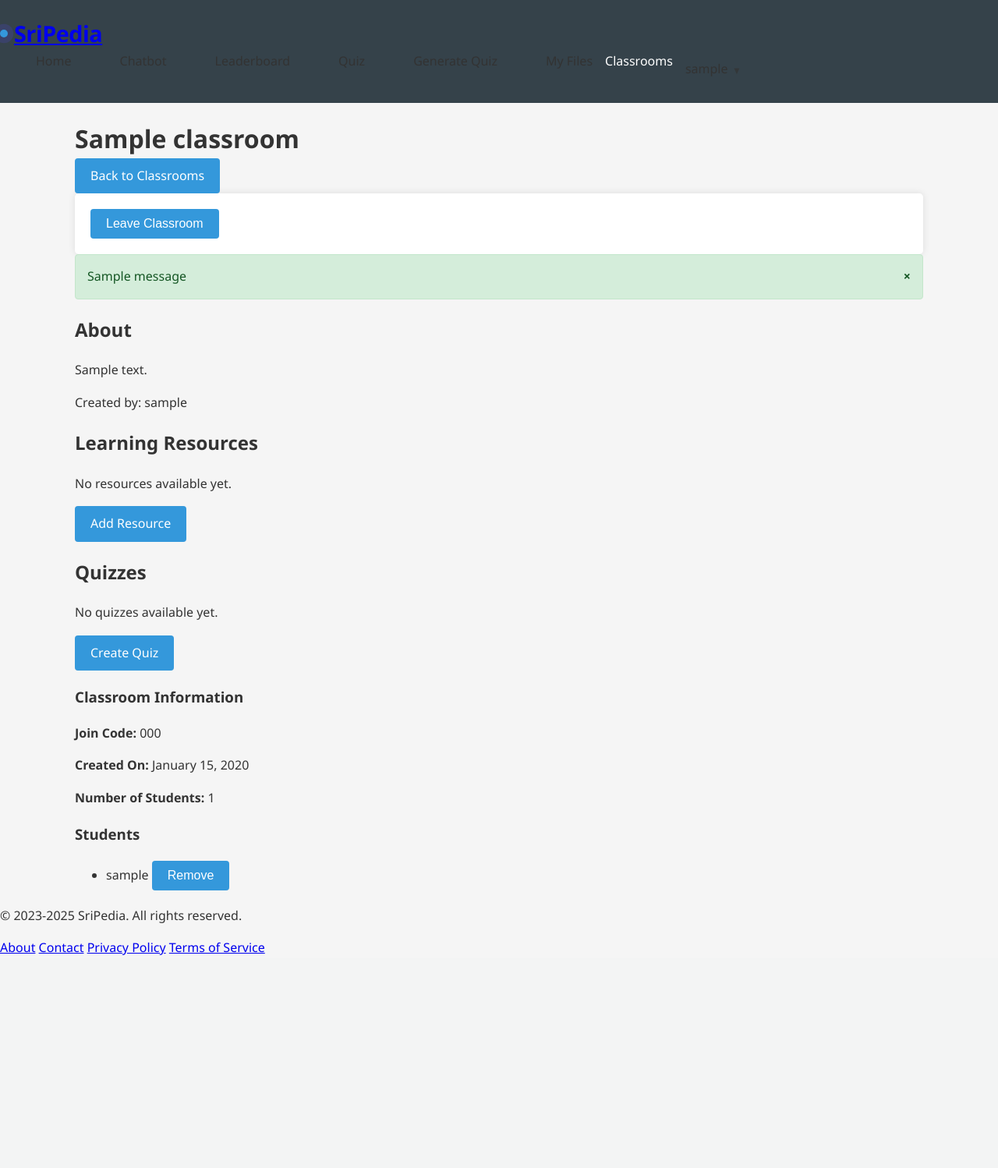
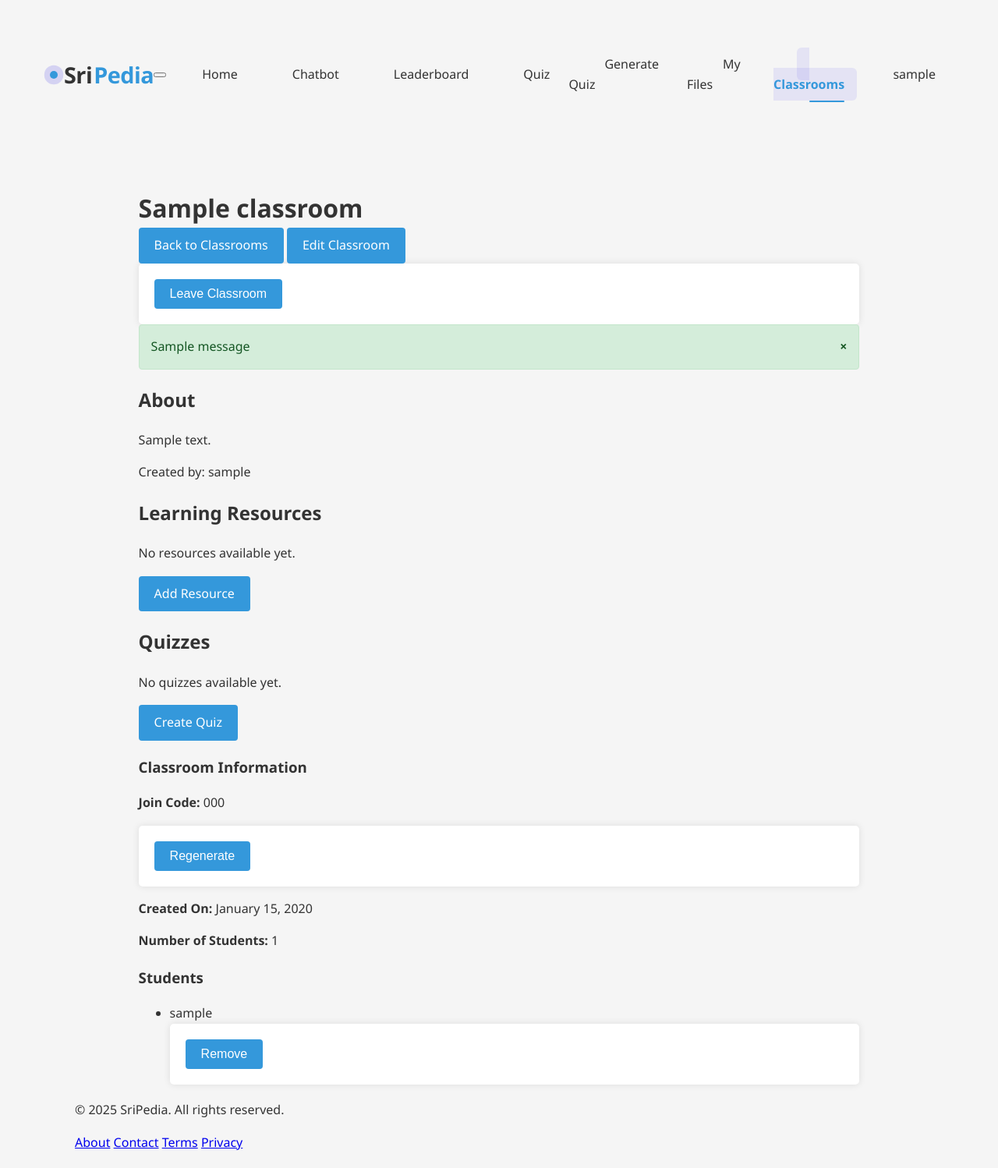
Before and after one commit to Senaath-Suraweera/SriPedia, a Django app: page /auth/classrooms/1/ in a window 1280 px wide. Shown: the whole page at 78% size. Before the commit the page ends 1225 px from the top, so only its background shows below. Run offline with Django 4.2, Linux system fonts and the light colour scheme; a user stored in the database is signed in; tables that the repository leaves empty hold one stand-in row (values such as "Sample post"); one stand-in notice (Sample message) is shown.

Commit message:
added the classroom feature

```diff
--- a/authentication/templates/authentication/classroom_detail.html
+++ b/authentication/templates/authentication/classroom_detail.html
@@ -1,4 +1,4 @@
-{% extends 'authentication/base.html' %}
+{% extends 'authentication/base_logged_in.html' %}
 {% load static %}
 
 {% block title %}{{ classroom.name }} - SriPedia{% endblock %}
@@ -9,6 +9,9 @@
         <h1>{{ classroom.name }}</h1>
         <div>
             <a href="{% url 'classroom_list' %}" class="btn btn-outline-primary">Back to Classrooms</a>
+            {% if is_teacher %}
+            <a href="{% url 'edit_classroom' classroom.id %}" class="btn btn-primary">Edit Classroom</a>
+            {% endif %}
             {% if is_student %}
             <form method="post" action="{% url 'leave_classroom' classroom.id %}" class="d-inline">
                 {% csrf_token %}
@@ -74,7 +77,13 @@
                     <h3 class="mb-0">Classroom Information</h3>
                 </div>
                 <div class="card-body">
-                    <p><strong>Join Code:</strong> {{ classroom.join_code }}</p>
+                    <div class="d-flex justify-content-between align-items-center mb-3">
+                        <p class="mb-0"><strong>Join Code:</strong> {{ classroom.join_code }}</p>
+                        <form method="post" action="{% url 'regenerate_join_code' classroom.id %}" class="d-inline">
+                            {% csrf_token %}
+                            <button type="submit" class="btn btn-sm btn-outline-secondary">Regenerate</button>
+                        </form>
+                    </div>
                     <p><strong>Created On:</strong> {{ classroom.created_at|date:"F j, Y" }}</p>
                     <p><strong>Number of Students:</strong> {{ classroom.students.count }}</p>
                 </div>
@@ -92,7 +101,10 @@
                         <li class="list-group-item d-flex justify-content-between align-items-center">
                             {{ student.username }}
                             {% if is_teacher %}
-                            <button class="btn btn-sm btn-outline-danger">Remove</button>
+                            <form method="post" action="{% url 'remove_student' classroom.id student.id %}" class="d-inline">
+                                {% csrf_token %}
+                                <button type="submit" class="btn btn-sm btn-outline-danger" onclick="return confirm('Are you sure you want to remove this student?')">Remove</button>
+                            </form>
                             {% endif %}
                         </li>
                         {% endfor %}
--- a/authentication/templates/authentication/classrooms.html
+++ b/authentication/templates/authentication/classrooms.html
@@ -1,4 +1,4 @@
-{% extends 'authentication/base.html' %}
+{% extends 'authentication/base_logged_in.html' %}
 {% load static %}
 
 {% block title %}My Classrooms - SriPedia{% endblock %}
@@ -41,7 +41,7 @@
                     <div class="card-footer bg-transparent">
                         <div class="d-flex justify-content-between">
                             <small class="text-muted">Join Code: {{ classroom.join_code }}</small>
-                            <a href="{% url 'classroom_detail' classroom.id %}" class="btn btn-sm btn-primary">View</a>
+                            <a href="{% url 'classroom_detail' classroom.id %}" class="btn btn-sm btn-primary">Manage</a>
                         </div>
                     </div>
                 </div>
--- a/authentication/urls.py
+++ b/authentication/urls.py
@@ -21,4 +21,7 @@ urlpatterns = [
     path('classrooms/join/', views.join_classroom_view, name='join_classroom'),
     path('classrooms/<int:classroom_id>/', views.classroom_detail_view, name='classroom_detail'),
     path('classrooms/<int:classroom_id>/leave/', views.leave_classroom_view, name='leave_classroom'),
+    path('classrooms/<int:classroom_id>/edit/', views.edit_classroom_view, name='edit_classroom'),
+    path('classrooms/<int:classroom_id>/regenerate-code/', views.regenerate_join_code_view, name='regenerate_join_code'),
+    path('classrooms/<int:classroom_id>/remove-student/<int:student_id>/', views.remove_student_view, name='remove_student'),
 ]
--- a/authentication/views.py
+++ b/authentication/views.py
@@ -20,7 +20,10 @@ from django.contrib.auth.models import User
 from django_auth_project.firebase import (
     create_classroom_in_firebase,
     add_student_to_classroom_firebase,
-    get_classroom_students_firebase
+    get_classroom_students_firebase,
+    update_classroom_in_firebase,
+    update_classroom_join_code_in_firebase,
+    remove_student_from_classroom_firebase
 )
 
 def signup_view(request):
@@ -440,10 +443,14 @@ def classroom_list_view(request):
 @login_required
 def create_classroom_view(request):
     """View for creating a new classroom (teachers only)"""
+    # Get or create user profile
+    user_profile, created = UserProfile.objects.get_or_create(
+        user=request.user,
+        defaults={'role': UserProfile.STUDENT}
+    )
+
     # Check if user is a teacher
-    profile = UserProfile.objects.get(user=request.user)
-
-    if profile.role != UserProfile.TEACHER:
+    if user_profile.role != UserProfile.TEACHER:
         messages.error(request, "Only teachers can create classrooms")
         return redirect('classroom_list')
 
@@ -469,10 +476,9 @@ def create_classroom_view(request):
         )
 
         # Create classroom in Firebase
-        firebase_uid = getattr(request.user, 'firebase_uid', str(request.user.id))
         create_classroom_in_firebase(
             classroom_id=str(classroom.id),
-            teacher_id=firebase_uid,
+            teacher_id=str(request.user.id),
             name=name,
             description=description,
             join_code=join_code
@@ -570,6 +576,140 @@ def leave_classroom_view(request, classroom_id):
     messages.success(request, f"You have left {classroom.name}")
     return redirect('classroom_list')
 
+@login_required
+def remove_student_view(request, classroom_id, student_id):
+    """View for teachers to remove a student from their classroom"""
+    # Get or create user profile
+    user_profile, created = UserProfile.objects.get_or_create(
+        user=request.user,
+        defaults={'role': UserProfile.STUDENT}
+    )
+
+    # Check if user is a teacher
+    if user_profile.role != UserProfile.TEACHER:
+        messages.error(request, "Only teachers can remove students")
+        return redirect('classroom_list')
+
+    if request.method != 'POST':
+        return redirect('classroom_detail', classroom_id=classroom_id)
+
+    classroom = get_object_or_404(Classroom, id=classroom_id)
+
+    # Check if user is the teacher of this classroom
+    if classroom.teacher != request.user:
+        messages.error(request, "You can only manage your own classrooms")
+        return redirect('classroom_list')
+
+    # Get the student
+    try:
+        student = User.objects.get(id=student_id)
+
+        # Remove student from classroom
+        if student in classroom.students.all():
+            classroom.students.remove(student)
+            messages.success(request, f"{student.username} has been removed from the classroom")
+
+            # Update Firebase
+            # You would need a function to remove student from Firebase
+            # remove_student_from_classroom_firebase(str(classroom.id), str(student.id))
+        else:
+            messages.error(request, f"{student.username} is not in this classroom")
+    except User.DoesNotExist:
+        messages.error(request, "Student not found")
+
+    return redirect('classroom_detail', classroom_id=classroom_id)
+
+@login_required
+def edit_classroom_view(request, classroom_id):
+    """View for teachers to edit classroom details"""
+    # Get or create user profile
+    user_profile, created = UserProfile.objects.get_or_create(
+        user=request.user,
+        defaults={'role': UserProfile.STUDENT}
+    )
+
+    # Check if user is a teacher
+    if user_profile.role != UserProfile.TEACHER:
+        messages.error(request, "Only teachers can edit classrooms")
+        return redirect('classroom_list')
+
+    classroom = get_object_or_404(Classroom, id=classroom_id)
+
+    # Check if user is the teacher of this classroom
+    if classroom.teacher != request.user:
+        messages.error(request, "You can only edit your own classrooms")
+        return redirect('classroom_list')
+
+    if request.method == 'POST':
+        name = request.POST.get('name')
+        description = request.POST.get('description', '')
+
+        if not name:
+            messages.error(request, "Classroom name is required")
+        else:
+            # Update classroom
+            classroom.name = name
+            classroom.description = description
+            classroom.save()
+
+            # Update Firebase
+            update_classroom_in_firebase(
+                classroom_id=str(classroom.id),
+                name=name,
+                description=description
+            )
+
+            messages.success(request, "Classroom updated successfully")
+            return redirect('classroom_detail', classroom_id=classroom.id)
+
+    context = {
+        'classroom': classroom
+    }
+
+    return render(request, 'authentication/edit_classroom.html', context)
+
+@login_required
+def regenerate_join_code_view(request, classroom_id):
+    """View for teachers to regenerate a classroom join code"""
+    # Get or create user profile
+    user_profile, created = UserProfile.objects.get_or_create(
+        user=request.user,
+        defaults={'role': UserProfile.STUDENT}
+    )
+
+    # Check if user is a teacher
+    if user_profile.role != UserProfile.TEACHER:
+        messages.error(request, "Only teachers can regenerate join codes")
+        return redirect('classroom_list')
+
+    if request.method != 'POST':
+        return redirect('classroom_detail', classroom_id=classroom_id)
+
+    classroom = get_object_or_404(Classroom, id=classroom_id)
+
+    # Check if user is the teacher of this classroom
+    if classroom.teacher != request.user:
+        messages.error(request, "You can only manage your own classrooms")
+        return redirect('classroom_list')
+
+    # Generate a new unique join code
+    new_join_code = ''.join(random.choices(string.ascii_uppercase + string.digits, k=6))
+    while Classroom.objects.filter(join_code=new_join_code).exists():
+        new_join_code = ''.join(random.choices(string.ascii_uppercase + string.digits, k=6))
+
+    # Update join code
+    classroom.join_code = new_join_code
+    classroom.save()
+
+    # Update Firebase
+    update_classroom_join_code_in_firebase(
+        classroom_id=str(classroom.id),
+        new_join_code=new_join_code
+    )
+
+    messages.success(request, f"Join code regenerated successfully. New code: {new_join_code}")
+    return redirect('classroom_detail', classroom_id=classroom.id)
+
 from django.contrib.auth import logout
 from django.shortcuts import redirect
 
```
Also changed, not shown: authentication/templates/authentication/edit_classroom.html (added, +45 -0 lines), django_auth_project/firebase.py (+57 -0 lines).
